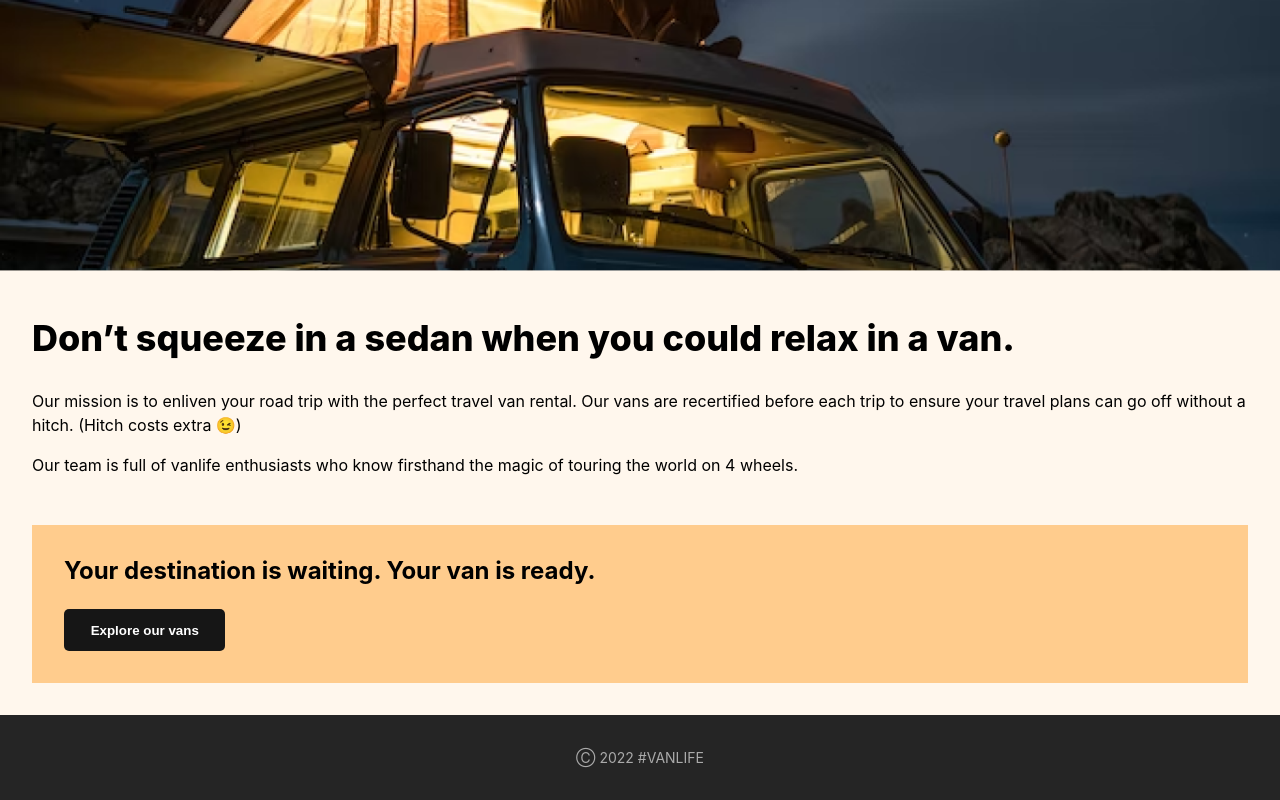
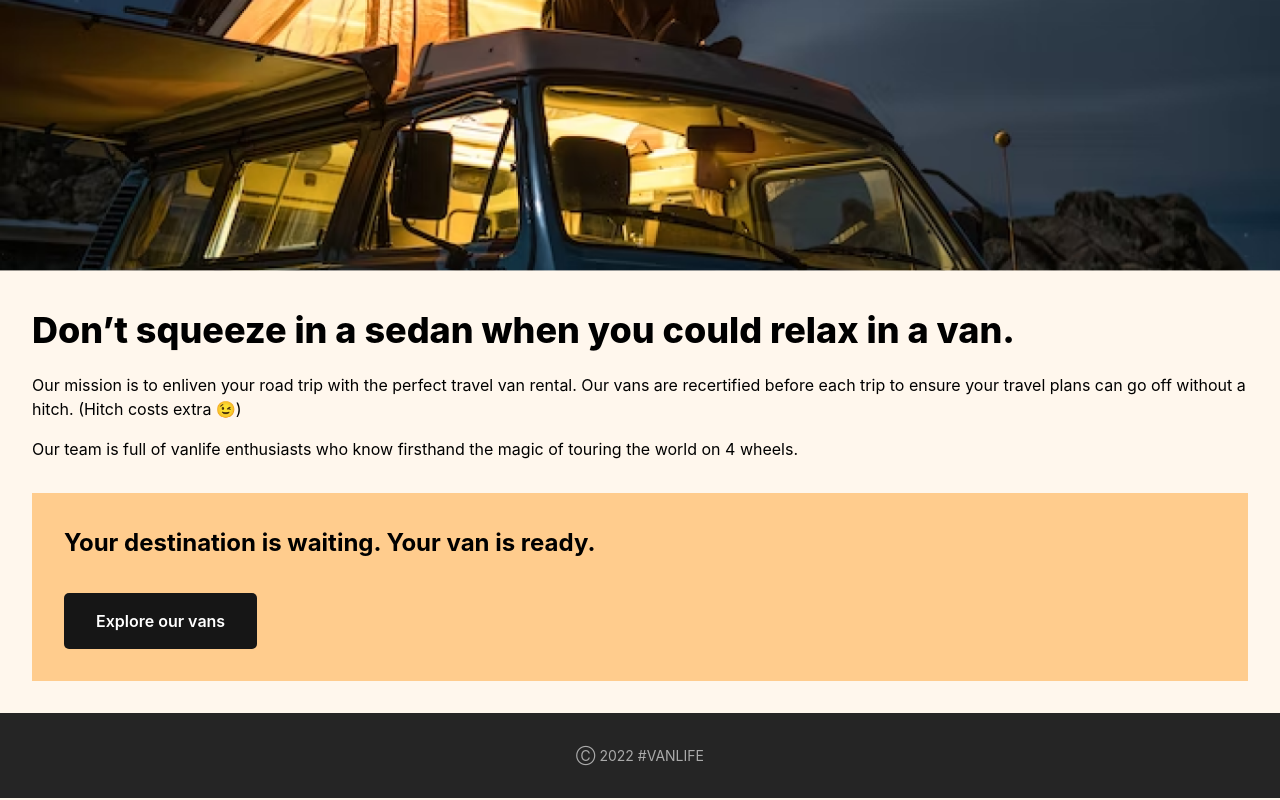
Before and after one commit to lexborron/van-life-app, a React (Vite) app: page /about in a window 1280 px wide. Shown: the part 384-1184 px from the top of the page. Built offline with nearby package versions, Linux system fonts and the light colour scheme.

Commit message:
Organize and update CSS

```diff
--- a/src/App.css
+++ b/src/App.css
@@ -4,7 +4,9 @@
 }
 
 html,
-body {
+body,
+h1,
+h2 {
   margin: 0;
   padding: 0;
 }
@@ -23,6 +25,10 @@ body {
 h1 {
   font-size: 36px;
   font-weight: 800;
+}
+
+h2 {
+  margin-bottom: 2rem;
 }
 
 /* Site Logo */
@@ -49,23 +55,12 @@ img {
   width: 100%;
 }
 
-/* Buttons */
-button {
-  background-color: transparent;
-  color: inherit;
-  border: none;
-  border-radius: 5px;
-  font-weight: 600;
-  padding: 1em 2em;
-}
-
 /* Home Container */
 .home-container {
   background-image: url(./assets/images/home-hero.png);
   background-size: cover;
   color: #fff;
   height: 77vh;
-  padding: 1rem 2rem 2rem;
 }
 
 .home-container p {
@@ -73,25 +68,36 @@ button {
   margin-bottom: 2rem;
 }
 
-.home-container button {
-  background-color: #ff8c38;
-  color: #fff;
-  width: 100%;
+main {
+  padding: 2rem;
 }
 
-/* Main Text */
-.main-text {
-  padding: 1em 2em 2em;
+.about-container {
+  margin-bottom: 2rem;
 }
 
 /* Call to Action */
 .call-to-action {
   background-color: #ffcc8d;
-  padding: 0.5rem 2rem 2rem;
-  margin: 0 2rem 2rem;
+  padding: 2rem;
 }
 
-.call-to-action button {
+.home-cta,
+.about-cta {
+  display: inline-block;
+  padding: 1em 2em;
+  border-radius: 5px;
+  font-weight: 600;
+}
+.home-cta {
+  display: block;
+  background-color: #ff8c38;
+  text-align: center;
+  color: #fff;
+  width: 100%;
+}
+
+.about-cta {
   background-color: #161616;
   color: #fff;
 }
--- a/src/pages/About.jsx
+++ b/src/pages/About.jsx
@@ -1,11 +1,12 @@
 import aboutHero from "../assets/images/about-hero.png";
+import { Link } from "react-router-dom";
 
 function About() {
   return (
     <>
-      <main className="about-container">
-        <img src={aboutHero} />
-        <div className="main-text">
+      <img src={aboutHero} />
+      <main>
+        <div className="about-container">
           <h1>Don’t squeeze in a sedan when you could relax in a van.</h1>
           <p>
             Our mission is to enliven your road trip with the perfect travel van
@@ -19,7 +20,9 @@ function About() {
         </div>
         <div className="call-to-action">
           <h2>Your destination is waiting. Your van is ready.</h2>
-          <button>Explore our vans</button>
+          <Link to="/vans" className="about-cta">
+            Explore our vans
+          </Link>
         </div>
       </main>
     </>
--- a/src/pages/Home.jsx
+++ b/src/pages/Home.jsx
@@ -1,3 +1,5 @@
+import { Link } from "react-router-dom";
+
 function Home() {
   return (
     <>
@@ -7,7 +9,9 @@ function Home() {
           Add adventure to your life by joining the #vanlife movement. Rent the
           perfect van to make your perfect road trip.
         </p>
-        <button>Find your van</button>
+        <Link to="/vans" className="home-cta">
+          Find your van
+        </Link>
       </main>
     </>
   );
```
